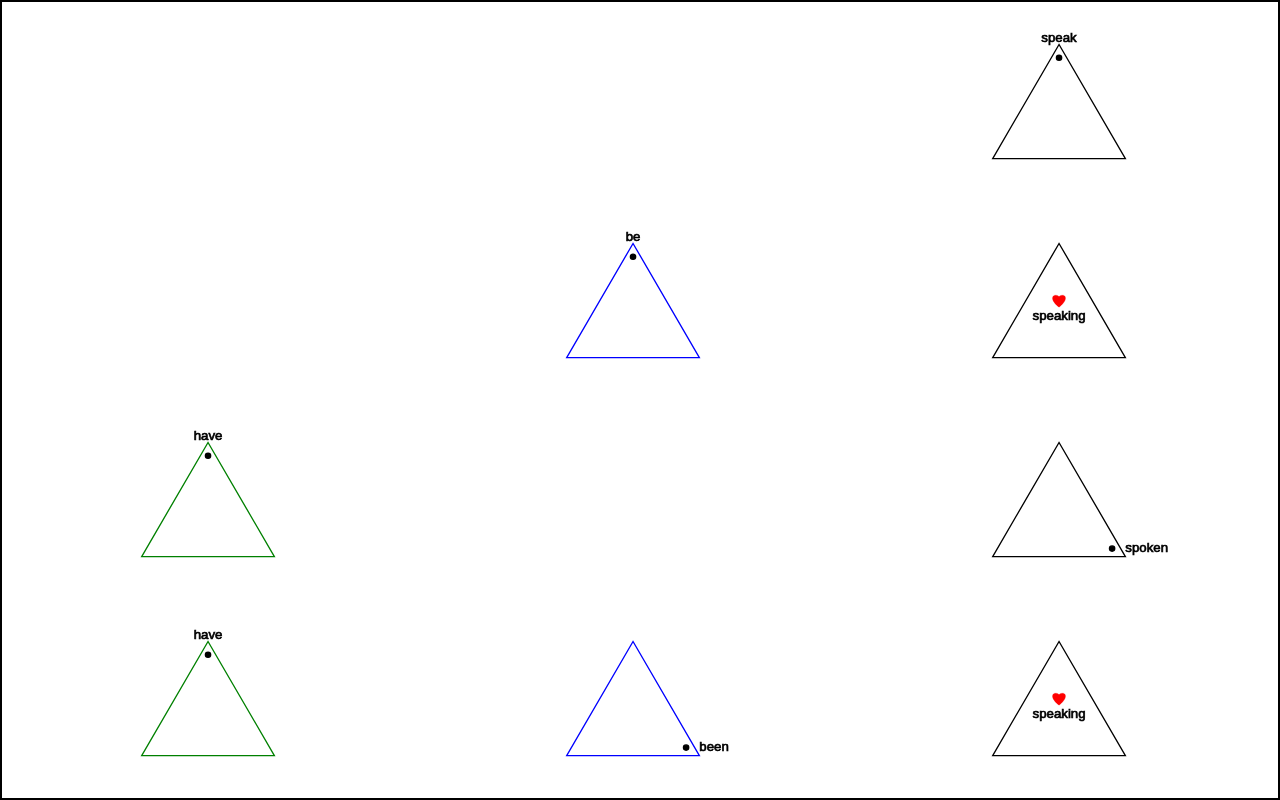
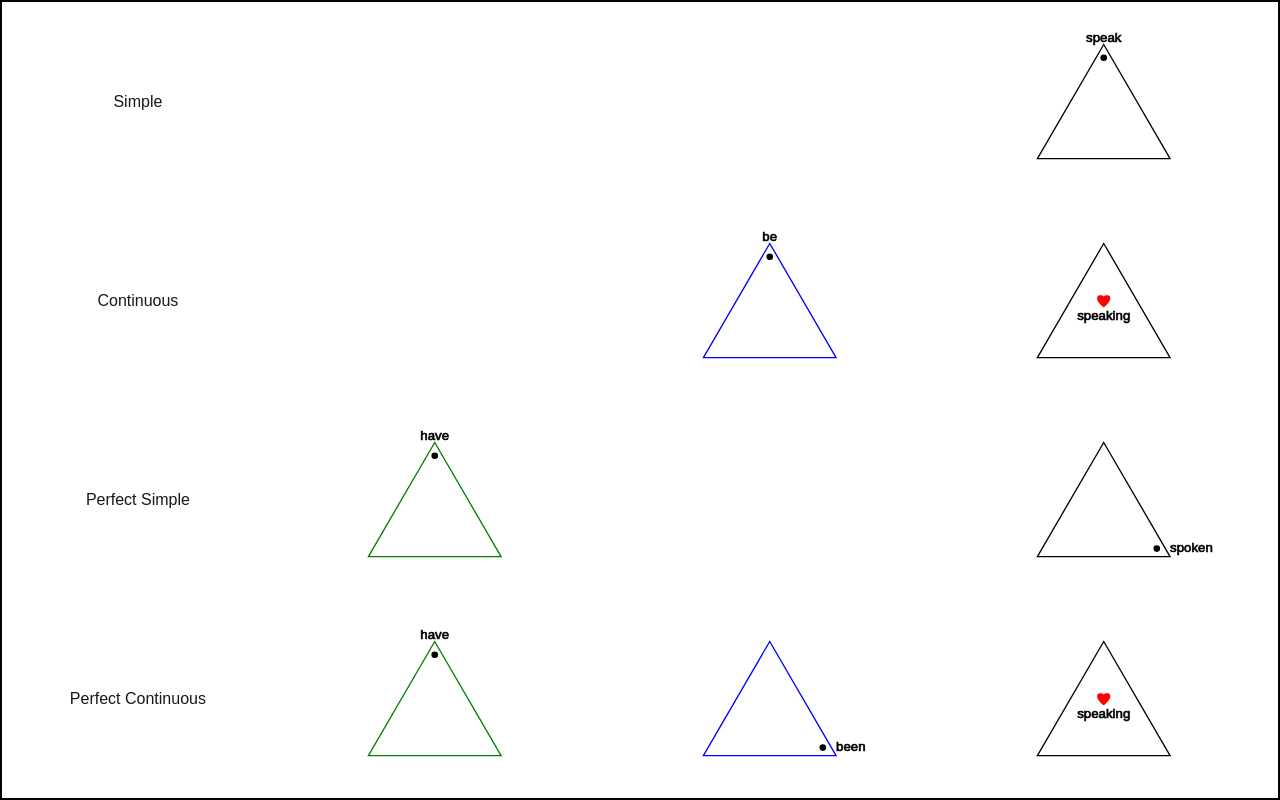
Before and after one commit to riwepo/grammar-triangles, a Next.js app: page / in a window 1280 px wide. Built offline with nearby package versions, Linux system fonts and the light colour scheme.

Commit message:
added labels to the tenses

```diff
--- a/src/components/tenses_blueprint.jsx
+++ b/src/components/tenses_blueprint.jsx
@@ -24,63 +24,72 @@ function TensesBlueprint({ bossVerb }) {
   }
 
   return (
-    <div className="grid grid-cols-3 grid-rows-4 h-screen w-full border-2 border-black overflow-hidden">
-      {/* simple */}
+    <div className="grid grid-cols-[auto_1f_1f_1f] grid-rows-4 h-screen w-full border-2 border-black overflow-hidden">
+      <p className="col-start-1 row-start-1 content-center mx-auto">Simple</p>
       <BasicTriangle
         uuid={ids[0]}
-        className="col-start-3 row-start-1  "
+        className="col-start-4 row-start-1  "
         verbForms={bossVerb}
         formVisibility={{ head: true }}
         colour="black"
       />
-      {/* continuous */}
+
+      <p className="col-start-1 row-start-2 content-center mx-auto">
+        Continuous
+      </p>
       <BasicTriangle
         uuid={ids[1]}
-        className="col-start-2 row-start-2  "
+        className="col-start-3 row-start-2  "
         verbForms={VERBS.be}
         formVisibility={{ head: true }}
         colour="blue"
       />
       <BasicTriangle
         uuid={ids[2]}
-        className="col-start-3 row-start-2  "
+        className="col-start-4 row-start-2  "
         verbForms={bossVerb}
         formVisibility={{ presentParticiple: true }}
         colour="black"
       />
-      {/* perfect */}
+
+      <p className="col-start-1 row-start-3 content-center mx-auto">
+        Perfect Simple
+      </p>
       <BasicTriangle
         uuid={ids[3]}
-        className="col-start-1 row-start-3  "
+        className="col-start-2 row-start-3  "
         verbForms={VERBS.have}
         formVisibility={{ head: true }}
         colour="green"
       />
       <BasicTriangle
         uuid={ids[4]}
-        className="col-start-3 row-start-3  "
+        className="col-start-4 row-start-3  "
         verbForms={bossVerb}
         formVisibility={{ pastParticiple: true }}
         colour="black"
       />
-      {/* perfect continuous*/}
+
+      <p className="col-start-1 row-start-4 content-center mx-auto">
+        Perfect Continuous
+      </p>
       <BasicTriangle
         uuid={ids[5]}
-        className="col-start-1 row-start-4  "
+        className="col-start-2 row-start-4  "
         verbForms={VERBS.have}
         formVisibility={{ head: true }}
         colour="green"
       />
       <BasicTriangle
         uuid={ids[6]}
-        className="col-start-2 row-start-4  "
+        className="col-start-3 row-start-4  "
         verbForms={VERBS.be}
         formVisibility={{ pastParticiple: true }}
         colour="blue"
       />
       <BasicTriangle
         uuid={ids[7]}
-        className="col-start-3 row-start-4  "
+        className="col-start-4 row-start-4  "
         verbForms={bossVerb}
         formVisibility={{ presentParticiple: true }}
         colour="black"
```
